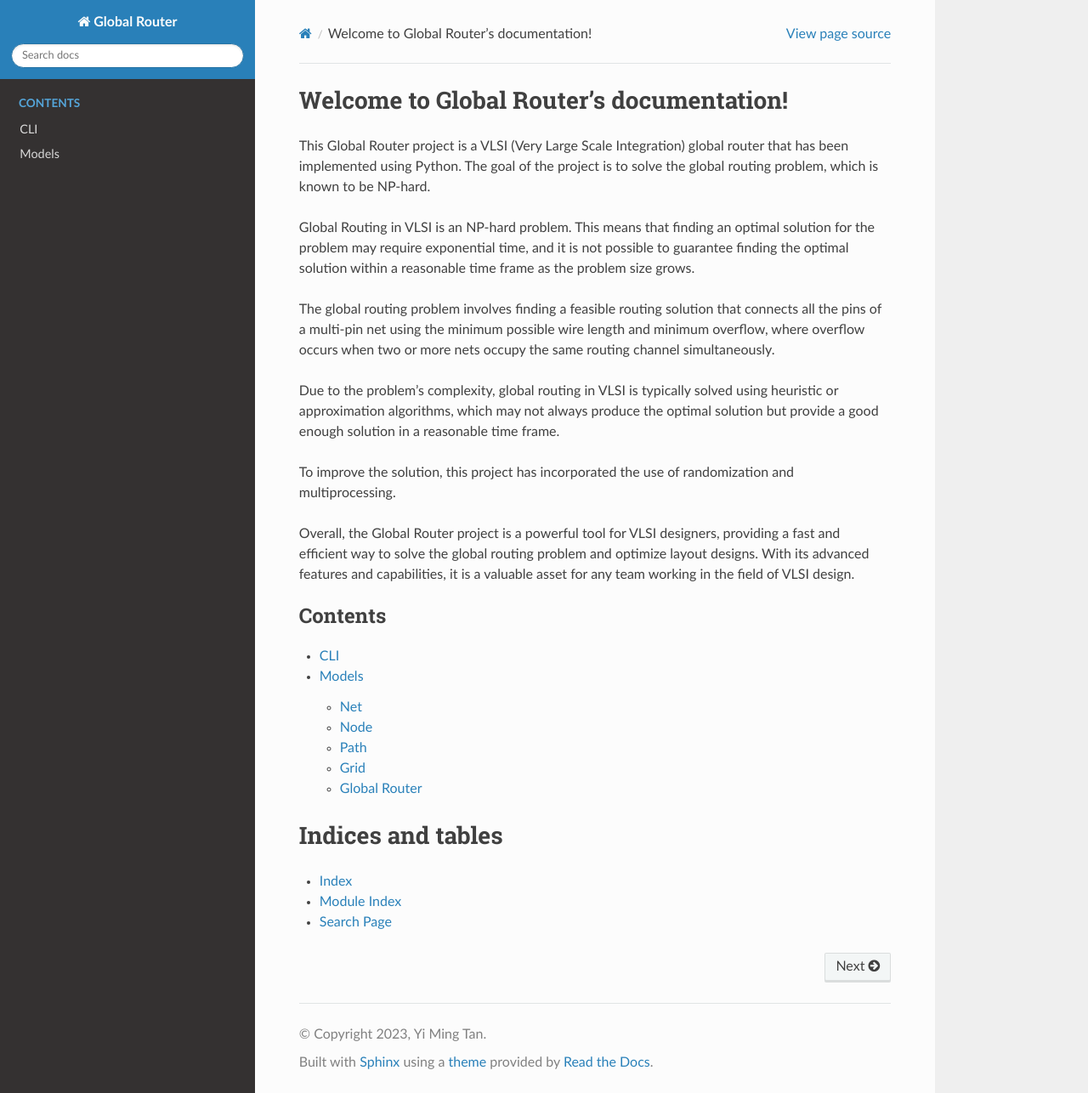
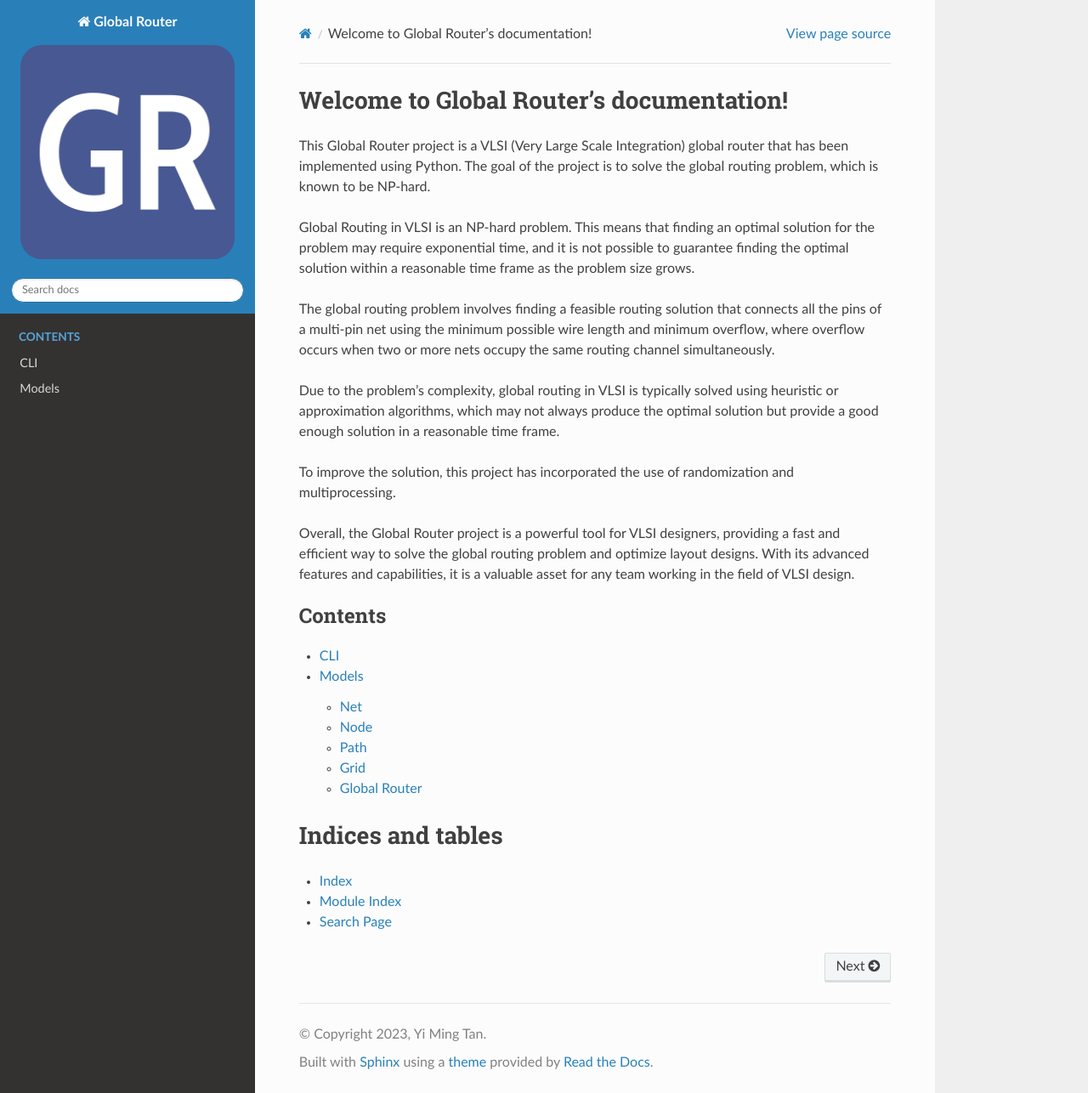
Before and after one commit to notyiming/global-router, a Sphinx documentation site: the page built from doc/index.rst, in a window 1280 px wide and 1286 px high. Shown: the whole window at 85% size. Built offline with Sphinx 7.4.7 and the Read the Docs theme 2.0.0, drawn with Linux system fonts in a browser that asks for light colours.

Commit message:
add logo to sphinx doc

```diff
--- a/doc/conf.py
+++ b/doc/conf.py
@@ -36,3 +36,4 @@ autodoc_default_options = {
 
 html_theme = 'sphinx_rtd_theme'
 html_static_path = ['_static']
+html_logo = "_static/logo.png"
```
Also changed, not shown: doc/_static/logo.png (added).
